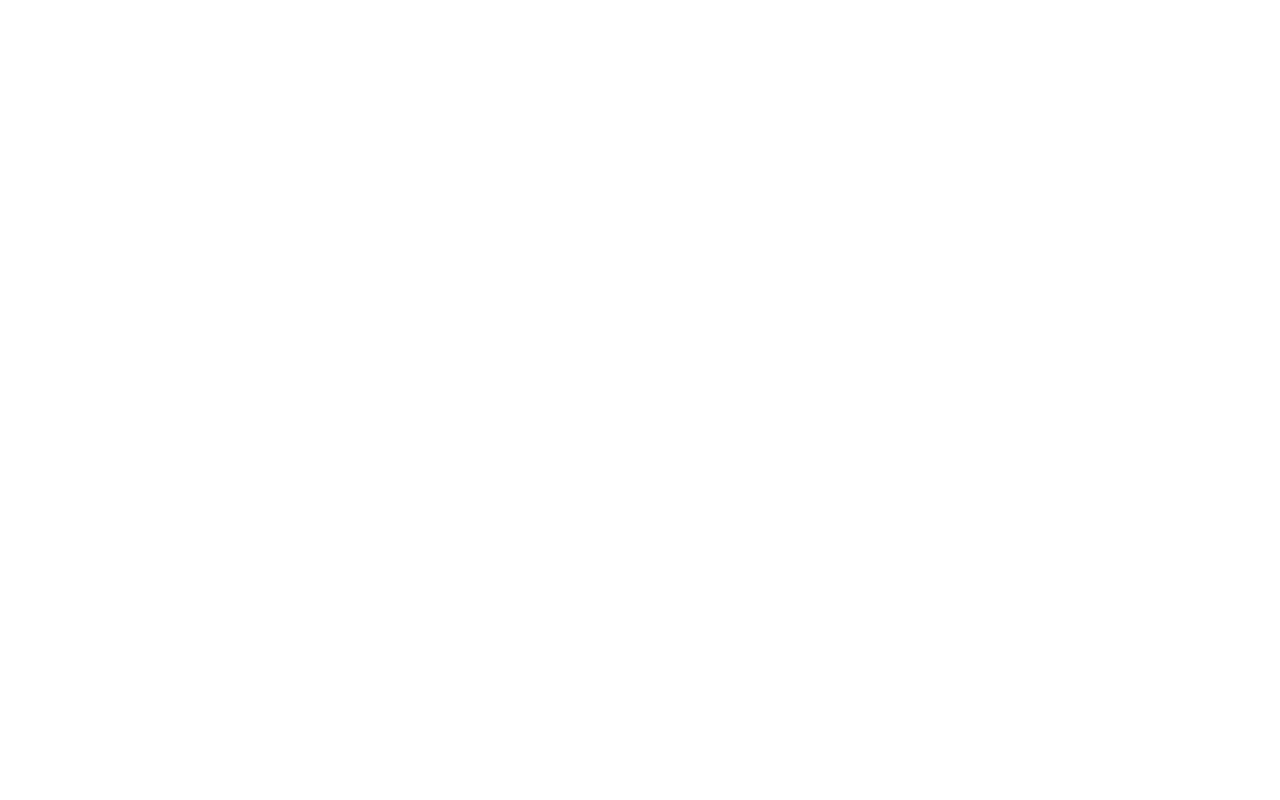
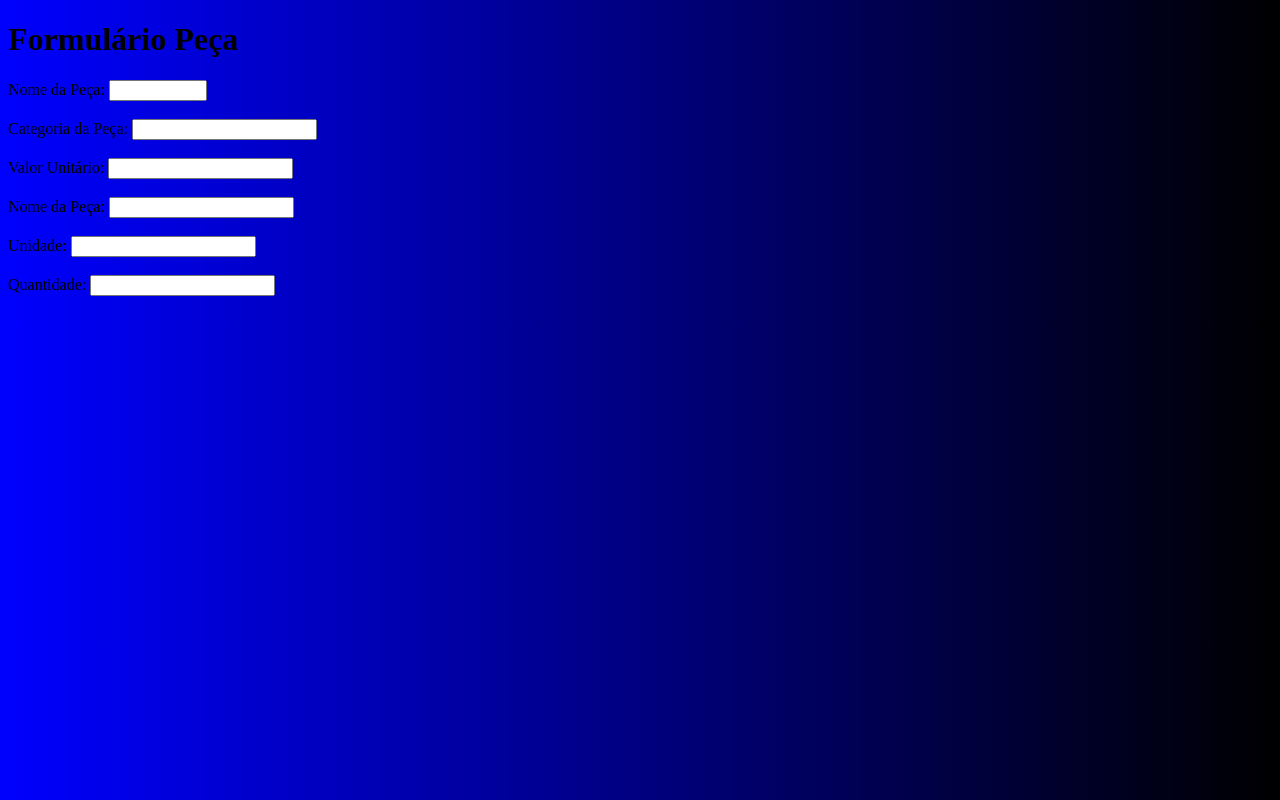
Before and after one commit to leandro-az/TrabalhoDesenWeb, a plain HTML site: page WorkDir1/piece.html in a window 1280 px wide. Drawn offline with Linux system fonts and the light colour scheme.

Commit message:
Primeira Tentativa

```diff
--- a/WorkDir1/piece.html
+++ b/WorkDir1/piece.html
@@ -1,7 +1,33 @@
-<!Document>
+<!DOCTYPE html>
 <html>
 <head>
+    <title>Formulário Peça</title>
+    <style>
+        body{
+         background-image: linear-gradient(to right , blue ,black ); /* Standard syntax */
+         }
+        input.alinha{
+
+          display: inline-block;
+           width: 90px;
+        }
+    </style>
 </head>
-<body>
+<body background="lin">
+    <h1>Formulário Peça</h1>
+    <form>
+       Nome da Peça:
+      <input type="text" class="alinha"><br><br>
+        Categoria da Peça:
+      <input type="text"><br><br>
+        Valor Unitário:
+      <input type="text"><br><br>
+        Nome da Peça:
+      <input type="text"><br><br>
+        Unidade:
+      <input type="text"><br><br>
+        Quantidade:
+      <input type="text"><br><br>
+    </form>
 </body>
 </html>
```
Also changed, not shown: peca.html (deleted, +0 -7 lines), user_form.html (deleted, +0 -23 lines).
